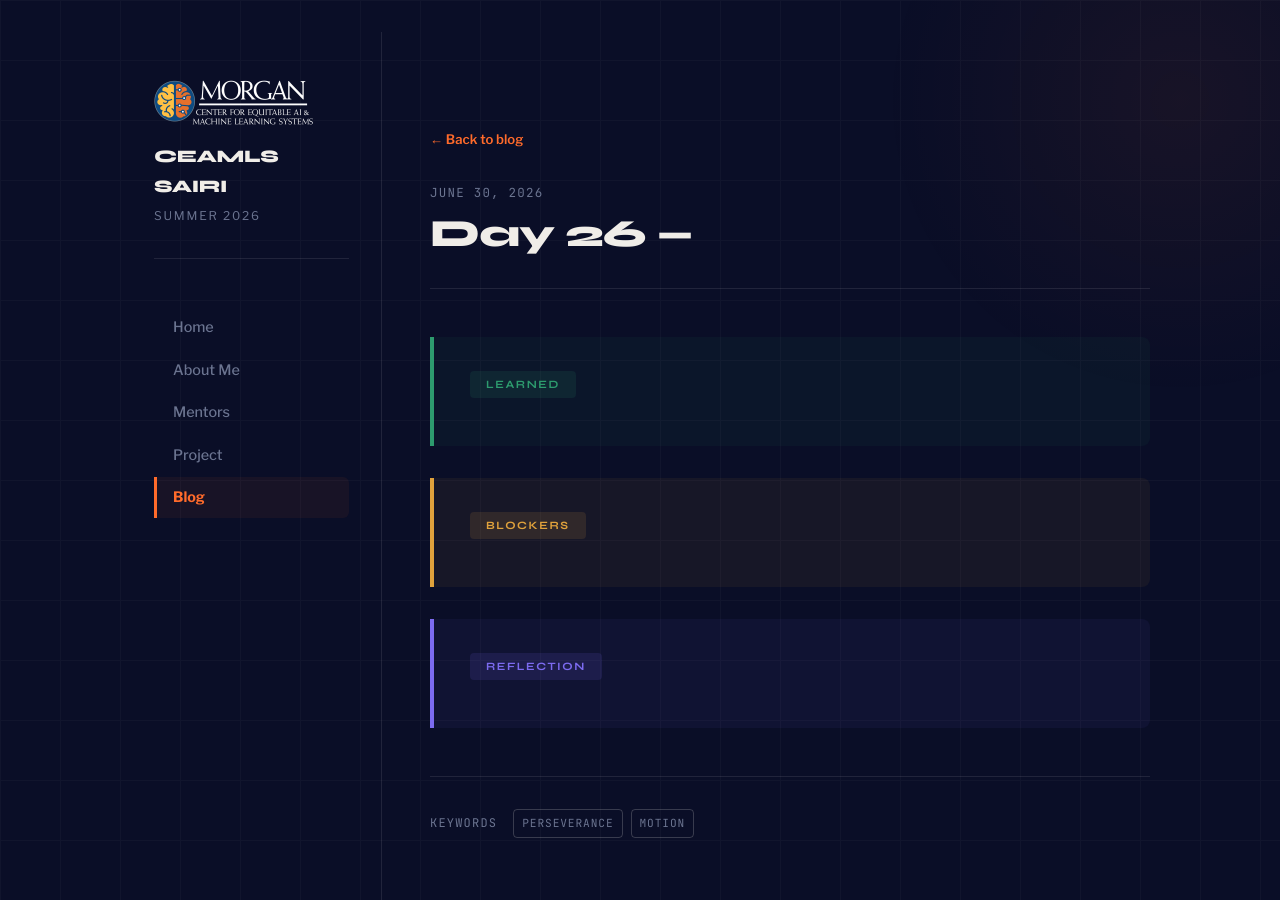
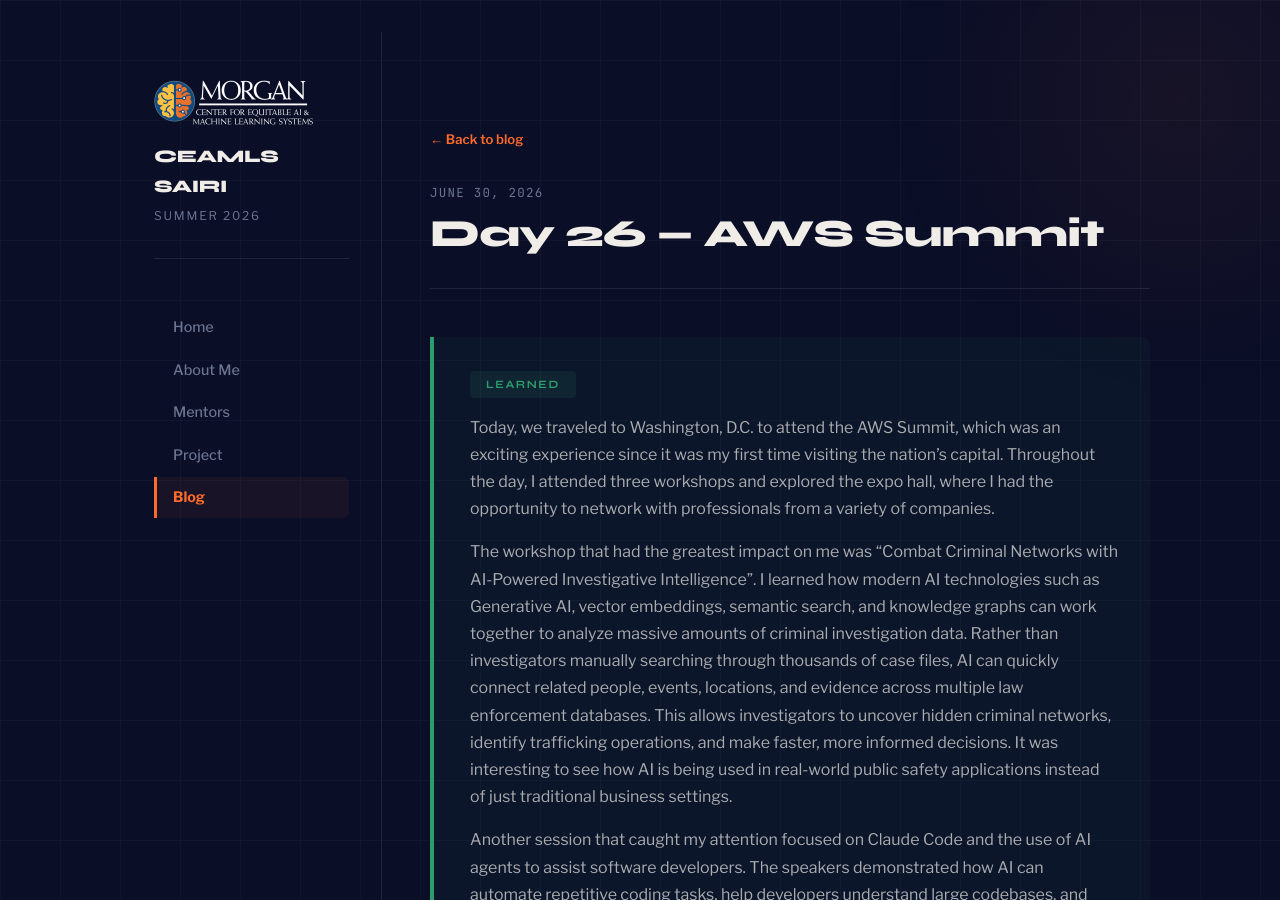
Before and after one commit to Bkaez/bkaezceamls26.github.io, a Jekyll site: the page built from _posts/2026-06-26-day-26.md, in a window 1280 px wide and 900 px high. Built offline with Jekyll 4.4.1, drawn with Linux system fonts in a browser that asks for light colours; some of the changed text lies outside the part shown.

Commit message:
Update 2026-06-26-day-26.md

```diff
--- a/_posts/2026-06-26-day-26.md
+++ b/_posts/2026-06-26-day-26.md
@@ -1,14 +1,21 @@
 ---
 layout: post
-title: "Day 26 — "
+title: "Day 26 — AWS Summit"
 date: 2026-06-30
 permalink: /day26.html
 tags: ["Perseverance", "Motion"]
 
 what_i_learned: |
+ Today, we traveled to Washington, D.C. to attend the AWS Summit, which was an exciting experience since it was my first time visiting the nation’s capital. Throughout the day, I attended three workshops and explored the expo hall, where I had the opportunity to network with professionals from a variety of companies.
 
+ The workshop that had the greatest impact on me was "Combat Criminal Networks with AI-Powered Investigative Intelligence". I learned how modern AI technologies such as Generative AI, vector embeddings, semantic search, and knowledge graphs can work together to analyze massive amounts of criminal investigation data. Rather than investigators manually searching through thousands of case files, AI can quickly connect related people, events, locations, and evidence across multiple law enforcement databases. This allows investigators to uncover hidden criminal networks, identify trafficking operations, and make faster, more informed decisions. It was interesting to see how AI is being used in real-world public safety applications instead of just traditional business settings.
+
+ Another session that caught my attention focused on Claude Code and the use of AI agents to assist software developers. The speakers demonstrated how AI can automate repetitive coding tasks, help developers understand large codebases, and accelerate software development while still keeping humans in control of the final decisions. Although this session focused on software engineering, it shared many similarities with the investigative intelligence workshop. Both emphasized using AI to process large volumes of information, recognize patterns that humans might overlook, and support professionals by improving efficiency rather than replacing them.
+
+ Outside the workshops, I spent time in the expo hall speaking with professionals from several organizations. I had great conversations with representatives from Anduril, where I shared my interest in server engineering, and IBM, where I discussed my passion for chip development and hardware engineering. Even though many of the representatives specialized in cloud computing and software, they took the time to connect me with colleagues whose expertise aligned more closely with my career interests. These conversations gave me valuable insight into different career paths and the importance of building professional relationships within the industry.
 
 blockers: |
-
+ One challenge was that many of the presentations were geared toward experienced industry professionals, decision-makers, and company leaders, making some discussions highly business-oriented.
 reflection: |
+ It was refreshing to step outside the lab and experience how the concepts we study are being applied in industry today.
 ---
```
